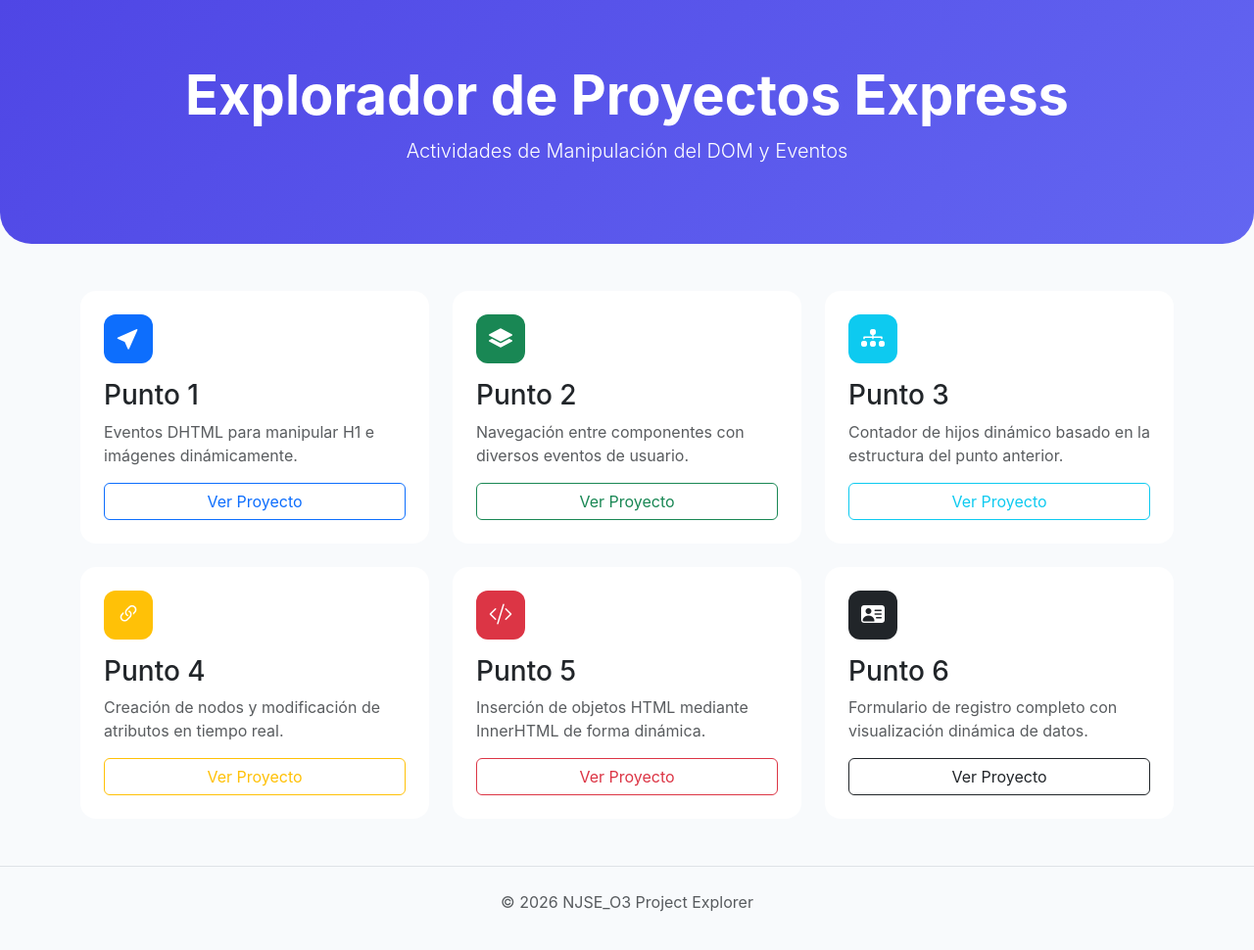
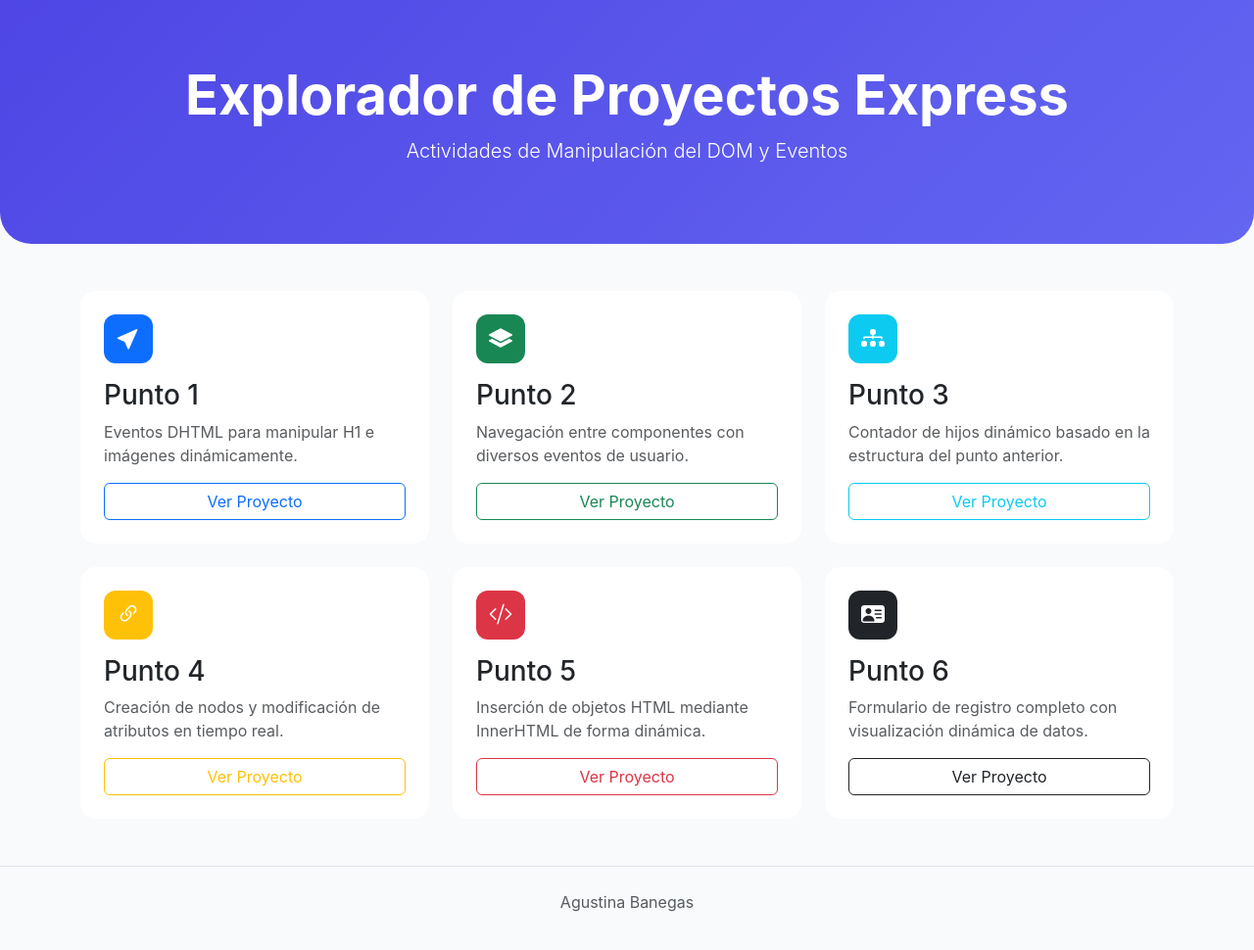
Before and after one commit to BanegasAgustina/nodejs, a website: page NJSE_O3/public/index.html in a window 1280 px wide. Shown: the whole page at 98% size. Drawn offline with nearby package versions, Linux system fonts and the light colour scheme.

Commit message:
Change footer credit to Agustina Banegas
Updated the footer to credit Agustina Banegas.

```diff
--- a/NJSE_O3/public/index.html
+++ b/NJSE_O3/public/index.html
@@ -112,7 +112,7 @@
     </div>
 
     <footer class="text-center py-4 text-muted border-top">
-        <p>&copy; 2026 NJSE_O3 Project Explorer</p>
+        <p>Agustina Banegas</p>
     </footer>
 </body>
 </html>
```
